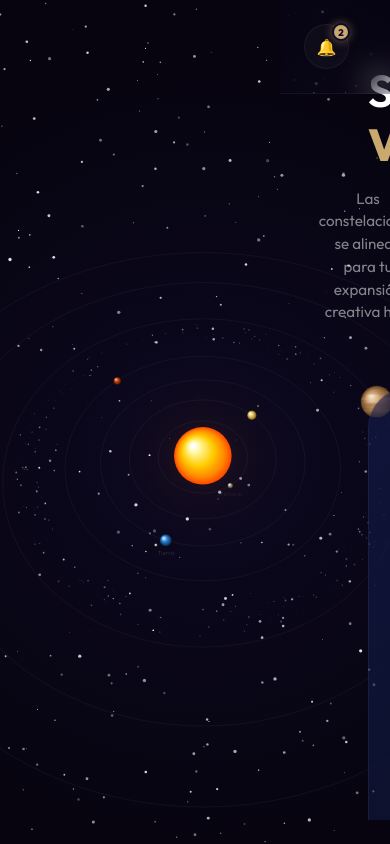
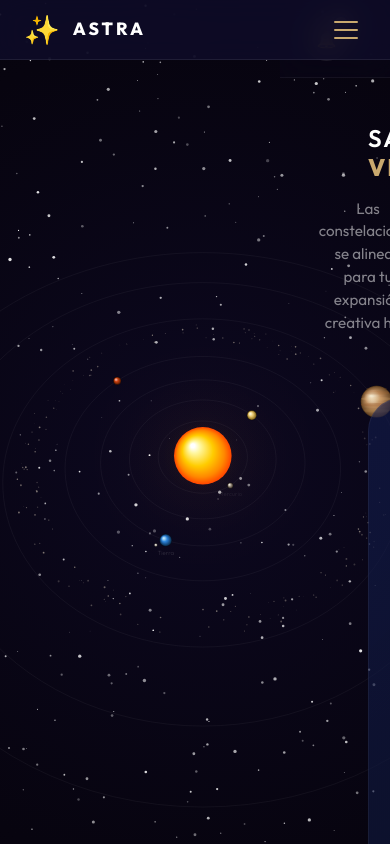
Before and after one commit to SantiagoCIS046/Numerix, a Vue app in the folder numerix/: page /home in a window 390 px wide. Built offline with nearby package versions, Linux system fonts and the light colour scheme; a web font is replaced by a local one.

Commit message:
Se agrega una mejor responsividad al proyecto

```diff
--- a/numerix/src/App.vue
+++ b/numerix/src/App.vue
@@ -25,15 +25,26 @@ body {
   border: 1px solid rgba(255, 255, 255, 0.2);
   color: #fff;
   backdrop-filter: blur(15px);
+  -webkit-backdrop-filter: blur(15px);
   box-shadow: 0 10px 40px rgba(0,0,0,0.5), 0 0 20px rgba(255, 255, 255, 0.1);
   font-family: 'Outfit', sans-serif;
   letter-spacing: 1px;
-  min-width: 400px;
+  width: 90%;
+  max-width: 450px;
   border-radius: 12px;
   display: flex !important;
   align-items: center;
   gap: 1rem;
   padding: 1rem 1.5rem;
+  transition: all 0.3s ease;
+}
+
+@media (max-width: 576px) {
+  .cosmic-alert-top {
+    top: 1rem;
+    padding: 0.75rem 1rem;
+    font-size: 0.9rem;
+  }
 }
 
 .alert-icon {
--- a/numerix/src/views/Alineacion.vue
+++ b/numerix/src/views/Alineacion.vue
@@ -1030,7 +1030,7 @@ input[type="time"]::-webkit-calendar-picker-indicator:hover {
 .status-progress { color: #c9a96e; }
 .status-incomplete { color: rgba(255, 255, 255, 0.4); }
 
-/* Cosmic Alert Top */
+/* Cosmic Alert Top Responsive Fix */
 .cosmic-alert-top {
   position: fixed;
   top: 1.5rem;
@@ -1041,22 +1041,23 @@ input[type="time"]::-webkit-calendar-picker-indicator:hover {
   border: 1px solid rgba(255, 255, 255, 0.2);
   color: #fff;
   backdrop-filter: blur(15px);
+  -webkit-backdrop-filter: blur(15px);
   box-shadow: 0 10px 40px rgba(0,0,0,0.5), 0 0 20px rgba(255, 255, 255, 0.1);
   font-family: 'Outfit', sans-serif;
   letter-spacing: 1px;
-  min-width: 400px;
+  width: 90%;
+  max-width: 450px;
+  min-width: auto;
   border-radius: 12px;
   display: flex;
   align-items: center;
   gap: 1rem;
   padding: 1rem 1.5rem;
-}
-
-.alert-icon {
-  font-size: 1.2rem;
+  transition: all 0.3s ease;
 }
 
 @media (max-width: 900px) {
+  .alignment-page { padding: 1.5rem; }
   .grid-3 { grid-template-columns: 1fr 1fr; }
   .grid-3 .full-width { grid-column: span 2; }
   .aura-grid { grid-template-columns: 1fr 1fr; }
@@ -1064,21 +1065,22 @@ input[type="time"]::-webkit-calendar-picker-indicator:hover {
   .alignment-header { flex-direction: column; gap: 1.5rem; text-align: center; }
   .header-left { flex-direction: column; }
   .header-right { flex-wrap: wrap; justify-content: center; gap: 1rem; }
-  .main-title { font-size: 2rem; }
-  .alignment-card { padding: 2rem; }
-  .progress-container { display: none; }
+  .main-title { font-size: 2.2rem; }
+  .alignment-card { padding: 2.5rem; border-radius: 28px; }
+  .progress-container { margin-bottom: 3rem; }
 }
 
 @media (max-width: 600px) {
+  .cosmic-alert-top { top: 1rem; padding: 0.75rem 1rem; font-size: 0.9rem; }
   .grid-3 { grid-template-columns: 1fr; }
   .grid-3 .full-width { grid-column: span 1; }
-  .aura-grid { grid-template-columns: 1fr 1fr; }
-  .main-title { font-size: 1.5rem; }
+  .aura-grid { grid-template-columns: 1fr; }
+  .main-title { font-size: 1.8rem; }
   .alignment-card { padding: 1.5rem; border-radius: 20px; }
   .cosmic-form { gap: 2.5rem; }
-  .alignment-page { padding: 1rem; }
+  .alignment-page { padding: 4rem 1rem 1rem; }
   .site-nav-footer { flex-direction: column; gap: 1.5rem; }
   .nav-links { flex-wrap: wrap; gap: 1rem; justify-content: center; }
-  .btn-primary-stellar { padding: 1rem 2rem; font-size: 0.85rem; }
+  .btn-primary-stellar { padding: 1.2rem 2.5rem; font-size: 0.9rem; width: 100%; }
 }
 </style>
--- a/numerix/src/views/MetodosPago.vue
+++ b/numerix/src/views/MetodosPago.vue
@@ -798,6 +798,37 @@ function goHome() {
   .astral-card { width: 100%; max-width: 500px; }
 }
 
+@media (max-width: 768px) {
+  .terminal-header {
+    flex-direction: column;
+    gap: 1.5rem;
+    padding: 1.5rem;
+    height: auto;
+  }
+  .nav-actions-left, .status { width: 100%; justify-content: center; }
+  .logo { margin: 1rem 0; }
+  .terminal-grid { padding: 1rem; }
+  .payment-form { padding: 1.5rem; }
+  .astral-card {
+    width: 100%;
+    height: 240px;
+    padding: 1.5rem;
+    max-width: 400px;
+  }
+  .card-number { font-size: 1.2rem; margin-top: 1rem; }
+  .form-row { grid-template-columns: 1fr; gap: 0; }
+  .security-info { gap: 1.5rem; }
+}
+
+@media (max-width: 480px) {
+  .astral-card { height: 200px; border-radius: 12px; }
+  .card-number { font-size: 1rem; letter-spacing: 2px; }
+  .tabs { margin-bottom: 2rem; }
+  .tab { padding: 0.75rem; font-size: 0.65rem; }
+  .input-wrapper input { padding: 1rem; }
+  .sync-btn { padding: 1.2rem; }
+}
+
 .loader { display: flex; align-items: center; justify-content: center; gap: 1rem; }
 .loader::after { content: ''; width: 16px; height: 16px; border: 2px solid #fff; border-top-color: transparent; border-radius: 50%; animation: spin 0.8s linear infinite; }
 @keyframes spin { to { transform: rotate(360deg); } }
--- a/numerix/src/views/PagPrincipal.vue
+++ b/numerix/src/views/PagPrincipal.vue
@@ -31,6 +31,11 @@ const menuItems = ref([
   { icon: '🎯', label: 'REVELACIÓN', route: '/revelacion' },
   { icon: '⚙️', label: t('nav.settings').toUpperCase(), route: '/configuracion' },
 ])
+
+const isMobileMenuOpen = ref(false)
+const toggleMobileMenu = () => { isMobileMenuOpen.value = !isMobileMenuOpen.value }
+const closeMobileMenu = () => { isMobileMenuOpen.value = false }
+watch(() => route.path, () => { isMobileMenuOpen.value = false })
 
 const activeIndex = computed(() => {
   return menuItems.value.findIndex(item => item.route === route.path)
@@ -261,6 +266,26 @@ const activeAstral = ref(null)
 
 <template>
   <div class="dashboard-layout">
+    <!-- Mobile Top Bar -->
+    <header class="mobile-top-bar">
+      <div class="mobile-logo" @click="router.push('/home')">
+        <span class="logo-spark">✨</span>
+        <span class="mobile-logo-text">ASTRA</span>
+      </div>
+      <button class="menu-toggle" @click="toggleMobileMenu" aria-label="Toggle Menu">
+        <div :class="['hamburger', { active: isMobileMenuOpen }]">
+          <span></span>
+          <span></span>
+          <span></span>
+        </div>
+      </button>
+    </header>
+
+    <!-- Mobile Overlay -->
+    <Transition name="fade">
+      <div v-if="isMobileMenuOpen" class="mobile-overlay" @click="closeMobileMenu"></div>
+    </Transition>
+
     <!-- Sistema solar 3D en canvas -->
     <SistemaSolar />
 
@@ -276,7 +301,7 @@ const activeAstral = ref(null)
     </div>
 
     <!-- SIDEBAR -->
-    <aside class="sidebar">
+    <aside :class="['sidebar', { open: isMobileMenuOpen }]">
       <AnimatedList
         :items="fullSidebarItems"
         :showGradients="true"
@@ -546,6 +571,93 @@ const activeAstral = ref(null)
   position: relative;
 }
 
+/* MOBILE TOP BAR */
+.mobile-top-bar {
+  display: none;
+  position: fixed;
+  top: 0;
+  left: 0;
+  right: 0;
+  height: 60px;
+  background: rgba(15, 12, 41, 0.85);
+  backdrop-filter: blur(15px);
+  -webkit-backdrop-filter: blur(15px);
+  border-bottom: 1px solid rgba(255, 255, 255, 0.08);
+  padding: 0 1.5rem;
+  z-index: 1000;
+  align-items: center;
+  justify-content: space-between;
+}
+
+.mobile-logo {
+  display: flex;
+  align-items: center;
+  gap: 0.8rem;
+}
+
+.mobile-logo-text {
+  font-size: 1.1rem;
+  font-weight: 800;
+  letter-spacing: 3px;
+  color: #fff;
+}
+
+.menu-toggle {
+  background: transparent;
+  border: none;
+  cursor: pointer;
+  padding: 0.5rem;
+  display: flex;
+  align-items: center;
+  justify-content: center;
+}
+
+.hamburger {
+  width: 24px;
+  height: 18px;
+  position: relative;
+  display: flex;
+  flex-direction: column;
+  justify-content: space-between;
+}
+
+.hamburger span {
+  display: block;
+  width: 100%;
+  height: 2px;
+  background-color: #c9a96e;
+  border-radius: 2px;
+  transition: all 0.3s ease-in-out;
+}
+
+.hamburger.active span:nth-child(1) {
+  transform: translateY(8px) rotate(45deg);
+}
+
+.hamburger.active span:nth-child(2) {
+  opacity: 0;
+}
+
+.hamburger.active span:nth-child(3) {
+  transform: translateY(-8px) rotate(-45deg);
+}
+
+.mobile-overlay {
+  position: fixed;
+  inset: 0;
+  background: rgba(0, 0, 0, 0.6);
+  backdrop-filter: blur(4px);
+  z-index: 900;
+}
+
+/* FADE TRANSITION */
+.fade-enter-active, .fade-leave-active {
+  transition: opacity 0.3s ease;
+}
+.fade-enter-from, .fade-leave-to {
+  opacity: 0;
+}
+
 /* SIDEBAR */
 .sidebar {
   position: fixed;
@@ -1493,15 +1605,55 @@ const activeAstral = ref(null)
 /* RESPONSIVENESS */
 @media (max-width: 1200px) {
   .astro-data { display: none; }
-  .modules-grid { grid-template-columns: 1fr; }
+  .modules-grid { grid-template-columns: repeat(auto-fit, minmax(280px, 1fr)); }
   .featured-card { flex-direction: column; padding: 2.5rem; }
   .card-visual { position: relative; width: 100%; height: 200px; margin-top: 2rem; }
 }
 
+@media (max-width: 992px) {
+  .sidebar {
+    width: 260px;
+    transform: translateX(-100%);
+    transition: transform 0.4s cubic-bezier(0.4, 0, 0.2, 1);
+    background: rgba(15, 12, 41, 0.95);
+    border-right: 1px solid rgba(201, 169, 110, 0.2);
+  }
+
+  .sidebar.open {
+    transform: translateX(0);
+  }
+
+  .main-content {
+    padding-left: 0 !important;
+    margin-top: 60px;
+  }
+
+  .mobile-top-bar {
+    display: flex;
+  }
+
+  .dashboard-body {
+    padding: 1.5rem;
+  }
+
+  .top-header {
+    padding: 1rem 1.5rem;
+  }
+}
+
 @media (max-width: 768px) {
-  .sidebar { position: fixed; transform: translateX(-100%); transition: 0.3s; }
-  .main-content { padding-left: 0; }
-  .top-header, .dashboard-body { padding: 1.5rem; }
+  .welcome-title { font-size: 1.8rem; }
+  .featured-card { padding: 2rem; }
+  .geo-card { flex-direction: column; }
+  .geo-right { min-width: 100%; margin-top: 2rem; }
+  .modal-panel { padding: 2rem; border-radius: 20px; }
+}
+
+@media (max-width: 480px) {
+  .welcome-title { font-size: 1.5rem; }
+  .card-title { font-size: 1.4rem; }
+  .modules-grid { grid-template-columns: 1fr; }
+  .profile-grid { grid-template-columns: 1fr; }
 }
 
 /* ── MODULE MODAL ── */
--- a/numerix/src/views/Revelacion.vue
+++ b/numerix/src/views/Revelacion.vue
@@ -319,26 +319,12 @@ function showAlert(message, type = 'info') {
   flex-direction: column;
 }
 
-/* Cosmic Alert Top */
+/* Cosmic Alert Top Responsive Fix */
 .cosmic-alert-top {
-  position: fixed;
-  top: 1.5rem;
-  left: 50%;
-  transform: translateX(-50%);
-  z-index: 10000;
-  background: rgba(15, 12, 41, 0.9);
-  border: 1px solid rgba(255, 255, 255, 0.2);
-  color: #fff;
-  backdrop-filter: blur(15px);
-  box-shadow: 0 10px 40px rgba(0,0,0,0.5), 0 0 20px rgba(255, 255, 255, 0.1);
-  font-family: 'Outfit', sans-serif;
-  letter-spacing: 1px;
-  min-width: 400px;
-  border-radius: 12px;
-  display: flex;
-  align-items: center;
-  gap: 1rem;
-  padding: 1rem 1.5rem;
+  width: 90%;
+  max-width: 450px;
+  min-width: auto;
+  transition: all 0.3s ease;
 }
 
 .alert-icon {
@@ -906,6 +892,34 @@ function showAlert(message, type = 'info') {
 
 @media (max-width: 1200px) {
   .content-grid { grid-template-columns: 1fr; }
-  .results-sidebar { border-left: none; border-top: 1px solid rgba(255, 255, 255, 0.1); }
+  .results-sidebar { border-left: none; border-top: 1px solid rgba(255, 255, 255, 0.1); padding-top: 3rem; }
+}
+
+@media (max-width: 992px) {
+  .revelation-container { padding: 1rem; }
+  .rev-header { flex-direction: column; gap: 1.5rem; text-align: center; }
+  .header-actions { justify-content: center; }
+  .interactive-chart { width: 350px; height: 350px; }
+  .ring-4 { width: 320px; height: 320px; }
+  .ring-3 { width: 240px; height: 240px; }
+  .ring-2 { width: 140px; height: 140px; }
+}
+
+@media (max-width: 768px) {
+  .main-title { font-size: 1.4rem; }
+  .interactive-chart { width: 280px; height: 280px; }
+  .ring-4 { width: 260px; height: 260px; }
+  .ring-3 { width: 180px; height: 180px; }
+  .center-orb { width: 60px; height: 60px; font-size: 1.4rem; }
+  .stats-grid { grid-template-columns: 1fr; }
+  .nodes-grid { flex-direction: column; }
+  .vibration-info { flex-direction: column; text-align: center; align-items: center; }
+  .chart-footer { width: 100%; flex-direction: column-reverse; align-items: center; gap: 2rem; }
+  .zoom-controls { flex-direction: row; }
+}
+
+@media (max-width: 480px) {
+  .cosmic-alert-top { top: 1rem; padding: 0.75rem 1rem; font-size: 0.9rem; }
+  .message-tag { font-size: 0.6rem; padding: 0.4rem 0.8rem; }
 }
 </style>
```
